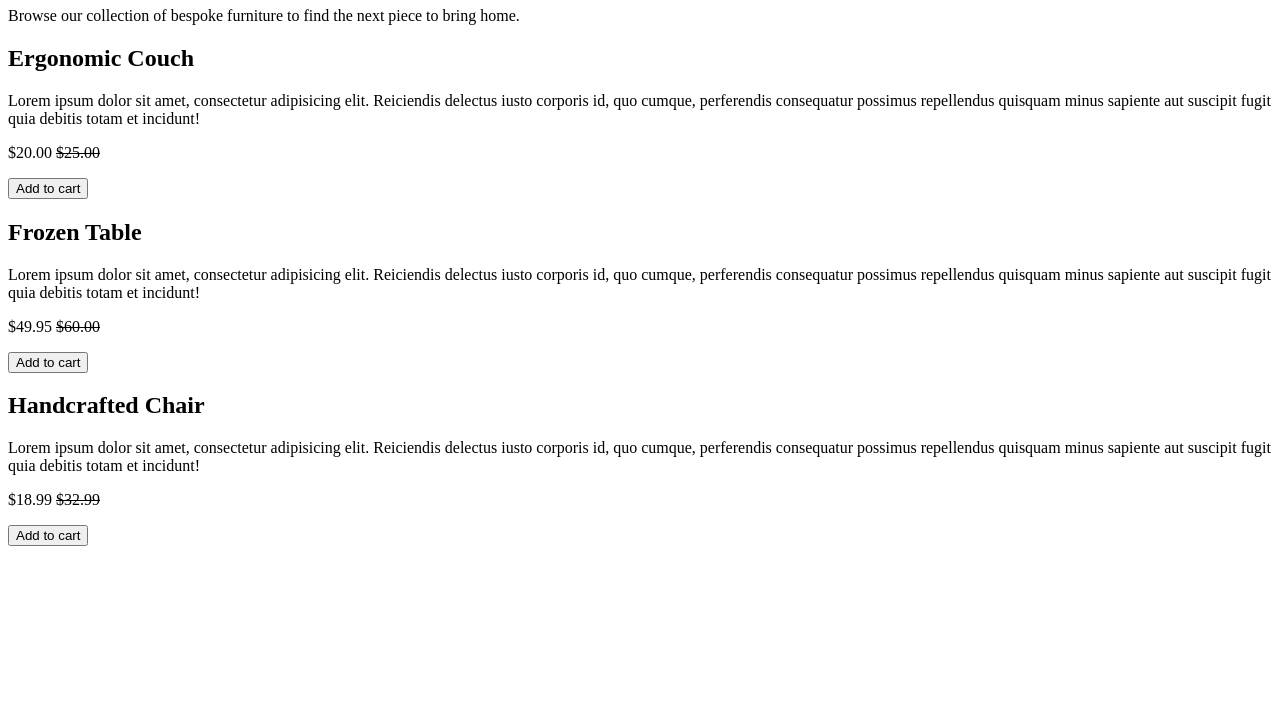
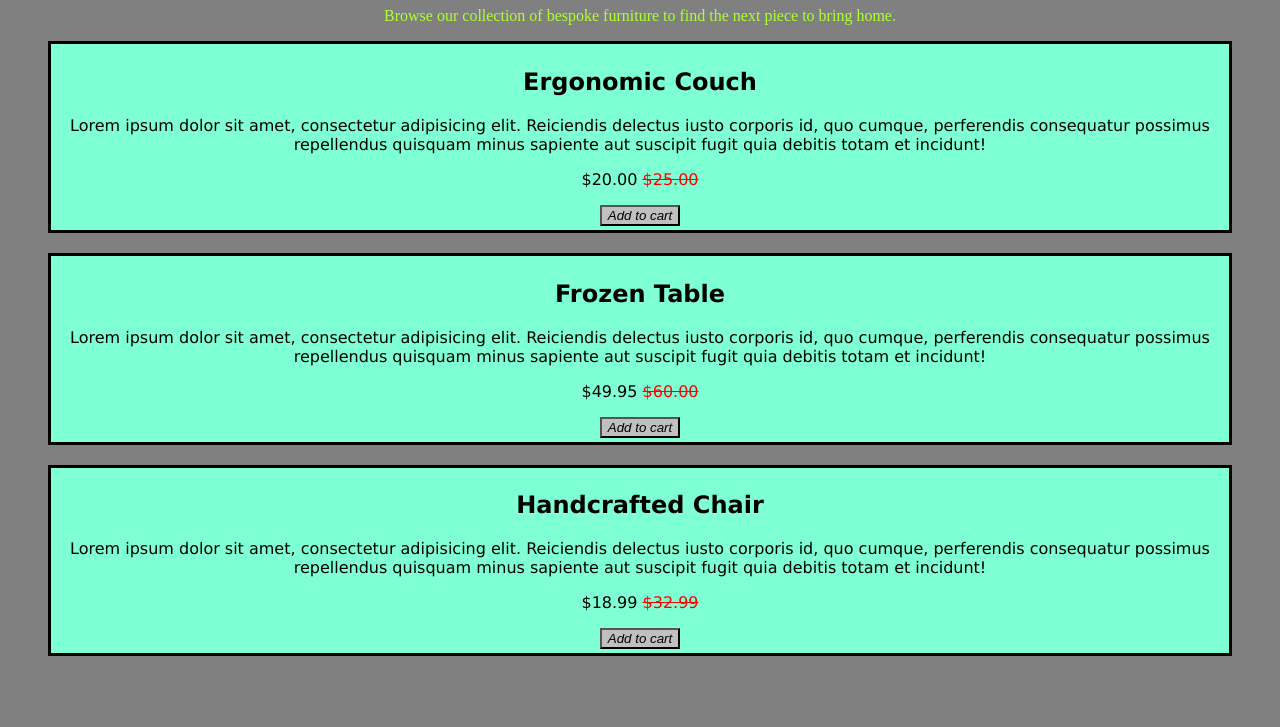
Before and after one commit to smathew54/unit5_css, a plain HTML site: page index.html in a window 1280 px wide. Shown: the part 73-800 px from the top of the page. Drawn offline with Linux system fonts and the light colour scheme.

Commit message:
adding the css file and modified html file

```diff
--- a/index.css
+++ b/index.css
@@ -0,0 +1,29 @@
+article {
+    text-align: center;
+    background-color: aquamarine;
+    border-style: solid;
+    padding-block: 4px;
+    margin-bottom: 20px;
+    margin-left: 40px;
+    margin-right: 40px;
+    font-family: 'Lucida Sans', 'Lucida Sans Regular', 'Lucida Grande', 'Lucida Sans Unicode', Geneva, Verdana, sans-serif;
+}
+
+body {
+    background-color: grey;
+}
+
+header {
+    text-align: center;
+    color: greenyellow;
+}
+
+s {
+    color: red;
+
+}
+
+.button {
+    font-style: italic;
+    background-color: silver;
+}
--- a/index.html
+++ b/index.html
@@ -2,6 +2,7 @@
 <html lang="en">
   <head>
     <title>Furniture Emporium</title>
+    <link rel="stylesheet" href="index.css" />
   </head>
   <body>
     <main>
@@ -21,7 +22,7 @@
           debitis totam et incidunt!
         </p>
         <p>$20.00 <s>$25.00</s></p>
-        <button>Add to cart</button>
+        <button class="button">Add to cart</button>
       </article>
       <article>
         <h2>Frozen Table</h2>
@@ -32,7 +33,7 @@
           debitis totam et incidunt!
         </p>
         <p>$49.95 <s>$60.00</s></p>
-        <button>Add to cart</button>
+        <button class="button">Add to cart</button>
       </article>
       <article>
         <h2>Handcrafted Chair</h2>
@@ -43,7 +44,7 @@
           debitis totam et incidunt!
         </p>
         <p>$18.99 <s>$32.99</s></p>
-        <button>Add to cart</button>
+        <button class="button">Add to cart</button>
       </article>
     </main>
   </body>
```
